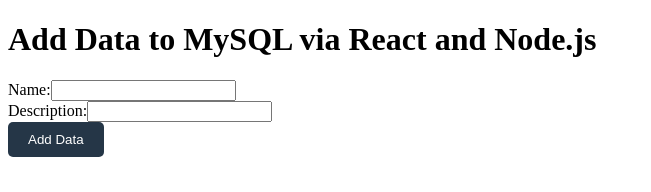
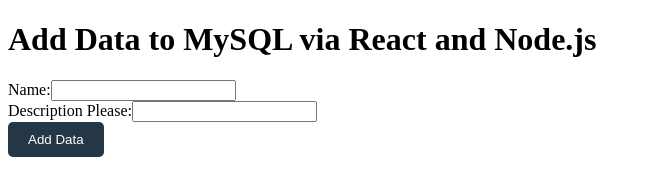
Before and after one commit to DevOpsMina/frontend1, a React (Create React App) app: page / in a window 1280 px wide. Shown: the top 192 px of the page, without its empty margins (0-651 px from the left). Built offline with nearby package versions, Linux system fonts and the light colour scheme.

Commit message:
Again Docker Images Created

```diff
--- a/src/App.js
+++ b/src/App.js
@@ -57,7 +57,7 @@
         </label>
         <br />
         <label>
-          Description:
+          Description Please:
           <input
             type="text"
             value={description}
```
